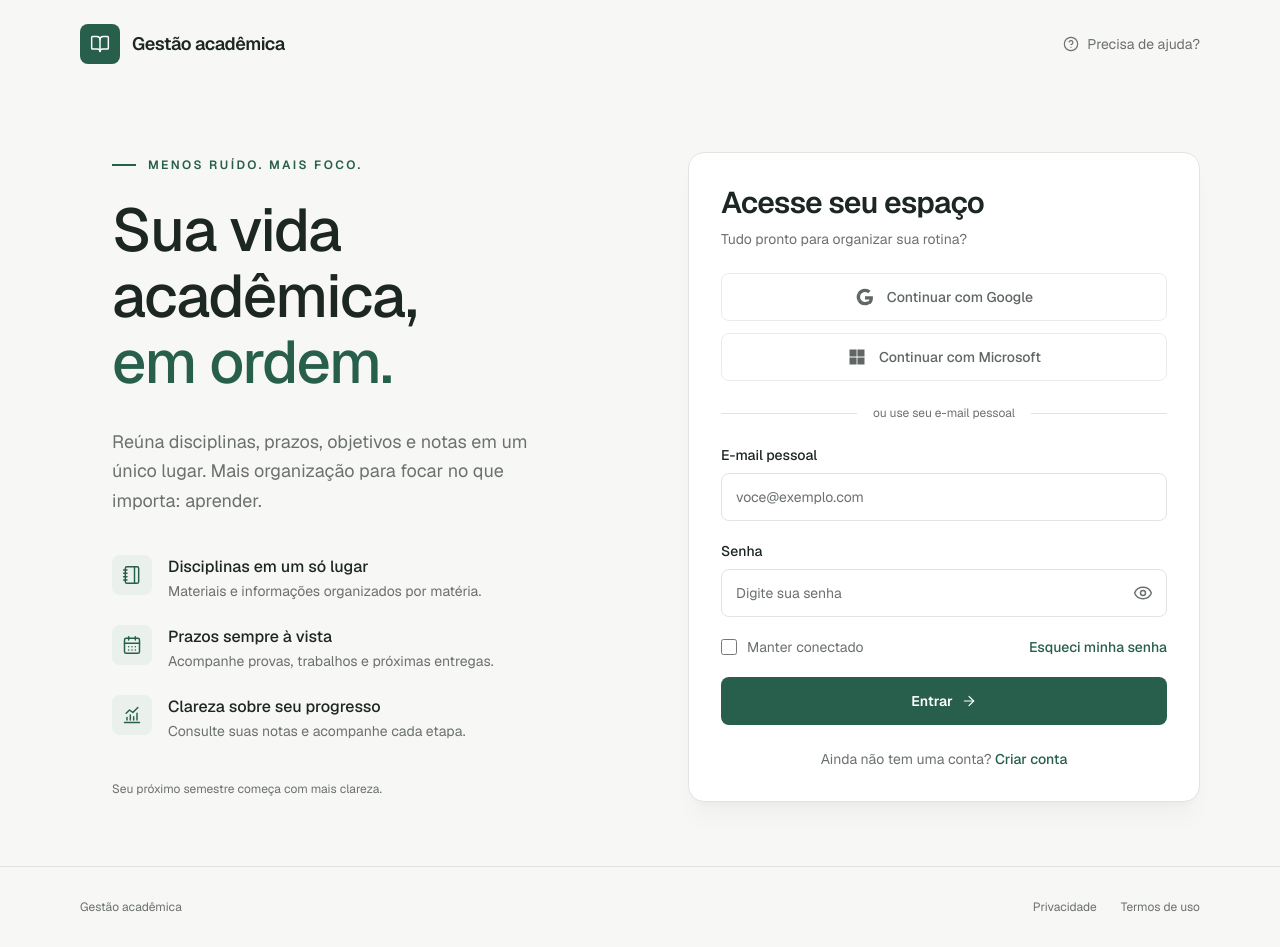
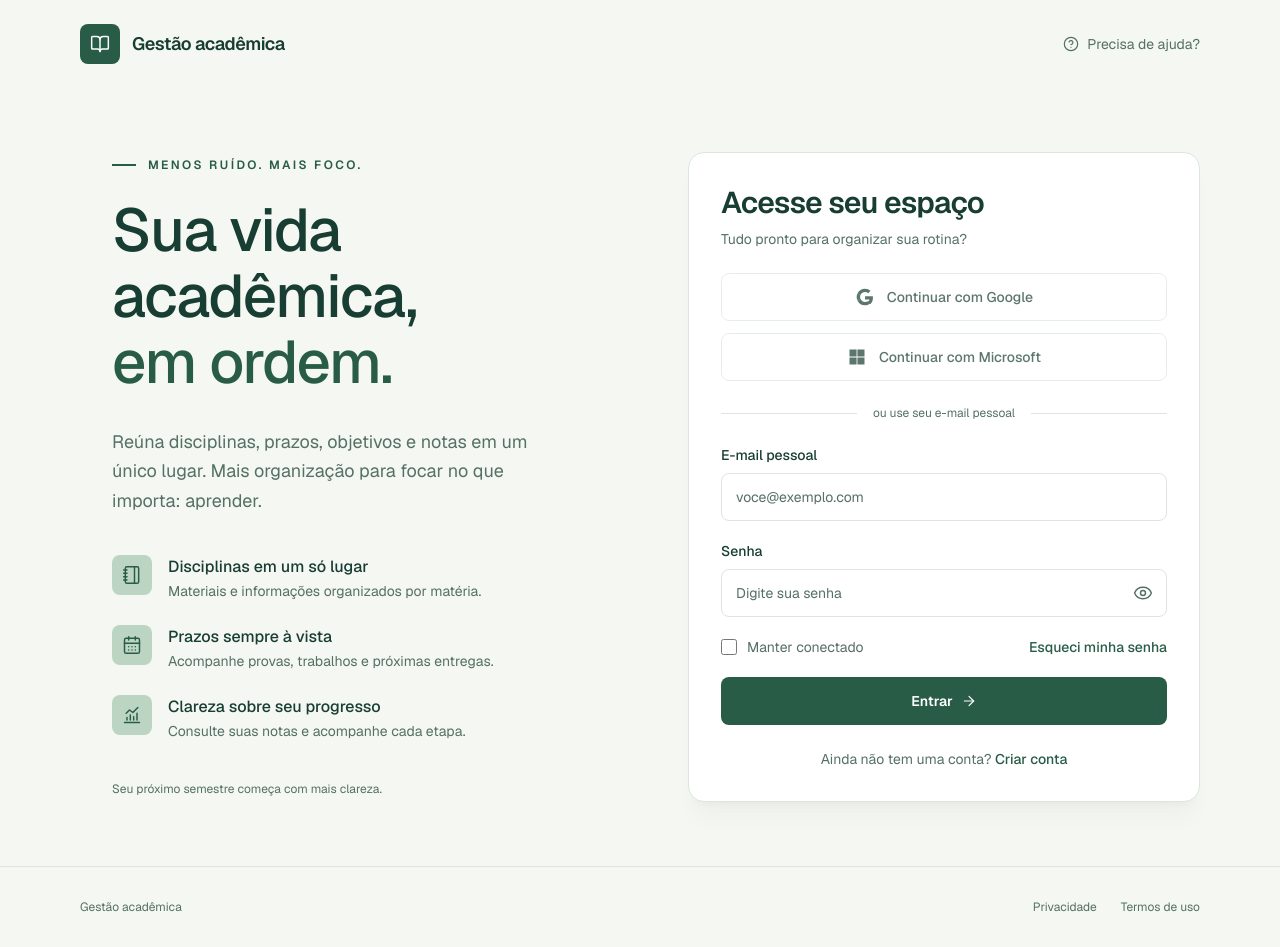
Before and after one commit to jevprado/gerenciador-academico, a Next.js app: page /login in a window 1280 px wide. Built offline with nearby package versions, Linux system fonts and the light colour scheme.

Commit message:
style: paleta Forest Green e tema claro fixo

```diff
--- a/src/app/globals.css
+++ b/src/app/globals.css
@@ -1,16 +1,23 @@
 @import "tailwindcss";
 
+/* Paleta Forest Green: #183D32 · #285C47 · #5C9270 · #BCD5C2 · #F4F7F2 */
 :root {
-  --background: #f7f7f5;
-  --foreground: #1c2622;
+  color-scheme: light;
+  --background: #f4f7f2;
+  --foreground: #183d32;
   --card: #ffffff;
-  --line: #e3e4e0;
-  --muted: #6b716e;
-  --brand: #275e4c;
-  --brand-hover: #1f4d3e;
-  --brand-soft: #eaf1ed;
-  --link: #275e4c;
+  --line: #dce6de; /* derivada: entre #BCD5C2 e #F4F7F2 */
+  --muted: #557064; /* derivada: texto secundário com contraste AA (5:1) */
+  --brand: #285c47;
+  --brand-hover: #183d32;
+  --brand-soft: #bcd5c2;
+  /* #5C9270 tem contraste 3,6:1 — só para detalhes (foco, ícones, bordas), nunca texto pequeno */
+  --accent: #5c9270;
+  --link: #285c47;
 }
+
+/* Sem tema escuro por enquanto: "dark:" só valeria com a classe .dark, que não é usada. */
+@custom-variant dark (&:where(.dark, .dark *));
 
 @theme inline {
   --color-background: var(--background);
@@ -21,23 +28,10 @@
   --color-brand: var(--brand);
   --color-brand-hover: var(--brand-hover);
   --color-brand-soft: var(--brand-soft);
+  --color-accent: var(--accent);
   --color-link: var(--link);
   --font-sans: var(--font-geist-sans);
   --font-mono: var(--font-geist-mono);
-}
-
-@media (prefers-color-scheme: dark) {
-  :root {
-    --background: #0e1311;
-    --foreground: #e4eae7;
-    --card: #151b18;
-    --line: #27302c;
-    --muted: #97a29d;
-    --brand: #2e7560;
-    --brand-hover: #35846c;
-    --brand-soft: #1a2924;
-    --link: #7cc4a8;
-  }
 }
 
 body {
@@ -45,3 +39,8 @@ body {
   color: var(--foreground);
   font-family: var(--font-sans), system-ui, sans-serif;
 }
+
+::selection {
+  background: var(--brand-soft);
+  color: var(--brand-hover);
+}
--- a/src/app/layout.tsx
+++ b/src/app/layout.tsx
@@ -1,4 +1,4 @@
-import type { Metadata } from "next";
+import type { Metadata, Viewport } from "next";
 import { Geist, Geist_Mono } from "next/font/google";
 import "./globals.css";
 
@@ -20,6 +20,11 @@ export const metadata: Metadata = {
   description: "Organize disciplinas, tarefas, provas e notas em um só lugar.",
 };
 
+export const viewport: Viewport = {
+  themeColor: "#f4f7f2",
+  colorScheme: "light",
+};
+
 export default function RootLayout({ children }: LayoutProps<"/">) {
   return (
     <html
```
